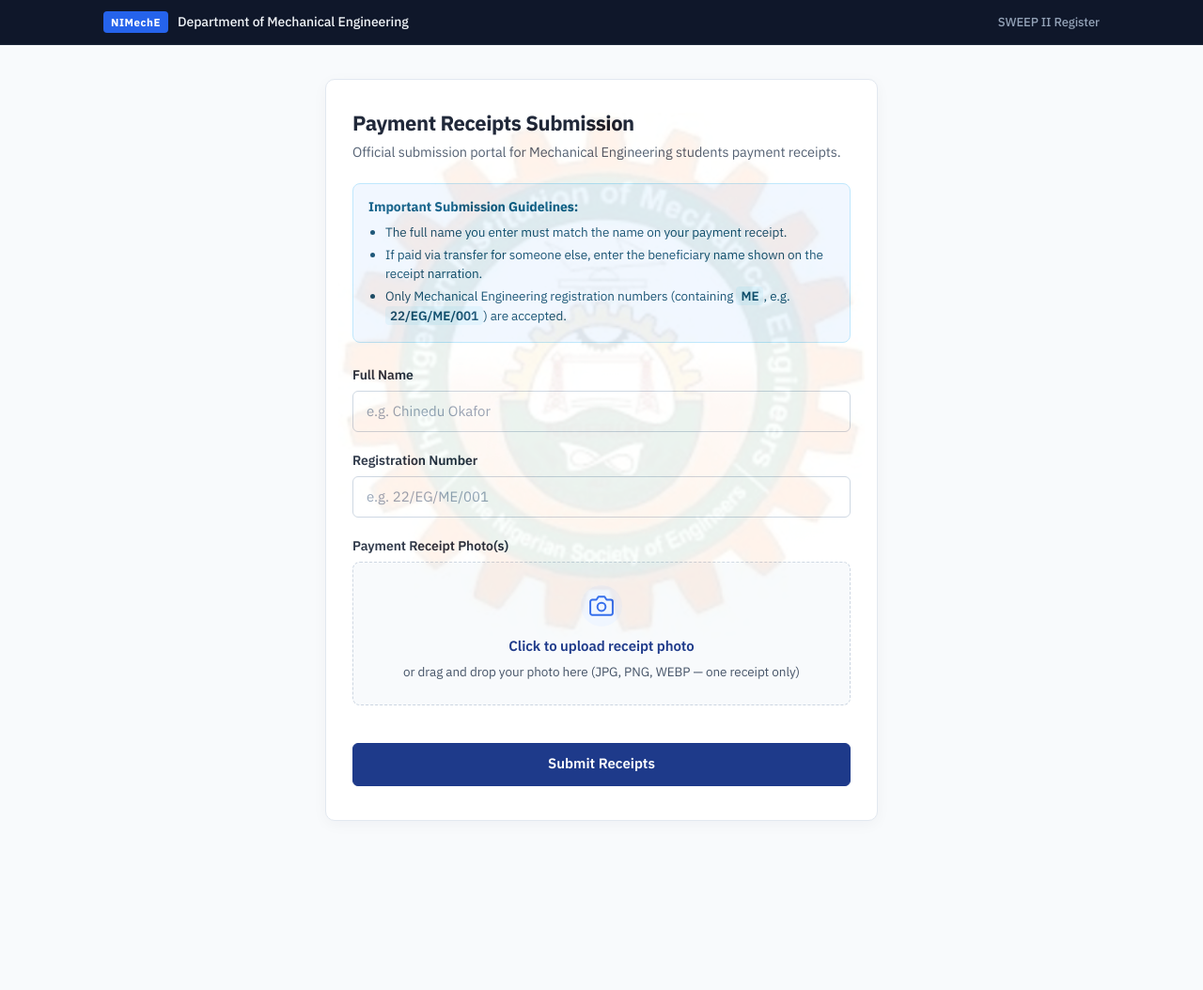
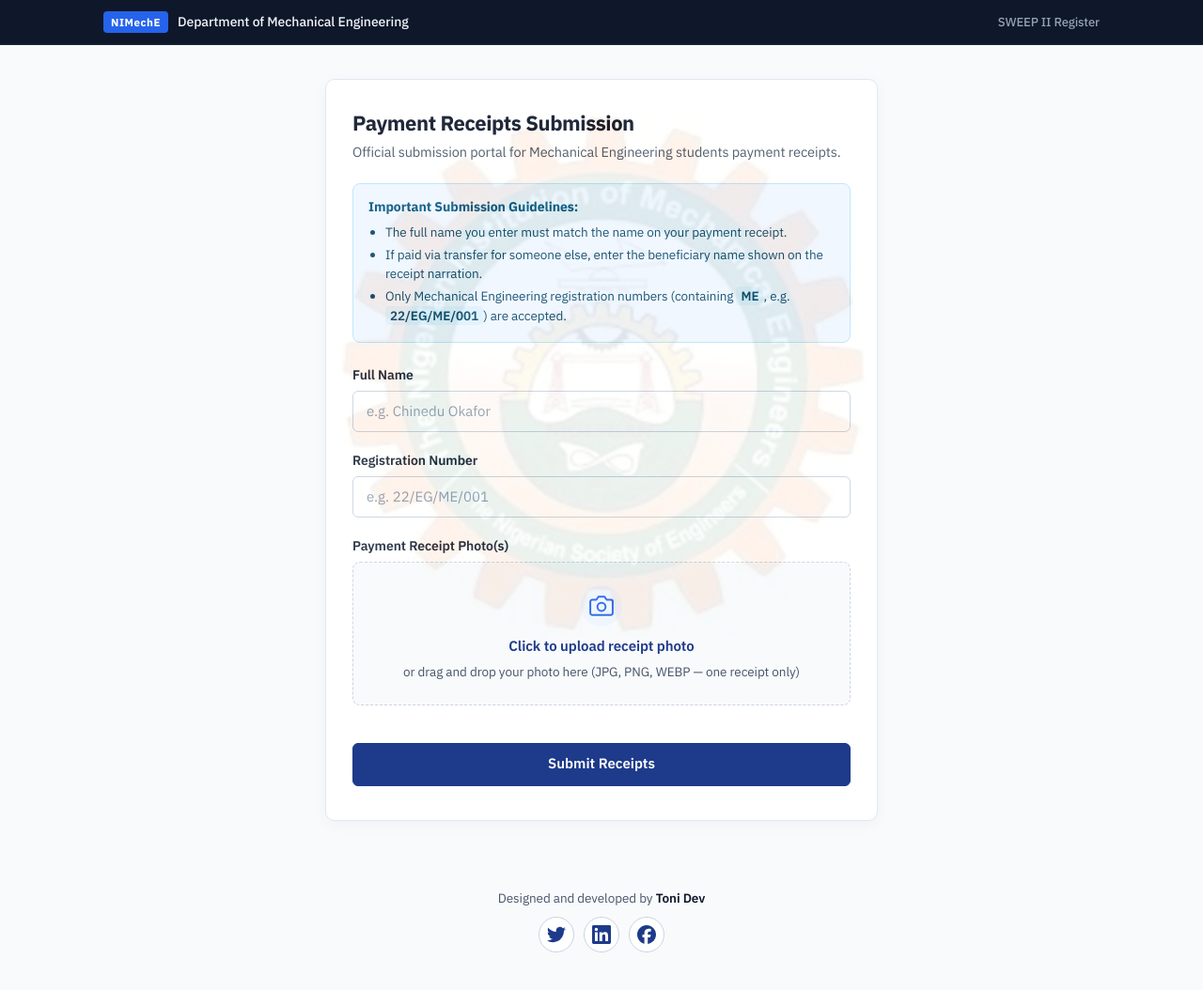
Before and after one commit to beyondthesyllabus/receipt-submission-portal-NimechE, a website: page public/index.html in a window 1280 px wide. Shown: the whole page at 94% size. Before the commit the page ends 938 px from the top, so only its background shows below. Drawn offline with Linux system fonts and the light colour scheme.

Commit message:
updated footer

```diff
--- a/public/index.html
+++ b/public/index.html
@@ -36,7 +36,8 @@
           <li>The full name you enter must match the name on your payment receipt.</li>
           <li>If paid via transfer for someone else, enter the beneficiary name shown on the receipt narration.</li>
           <li>Only Mechanical Engineering registration numbers (containing <code>ME</code>, e.g.
-            <code>22/EG/ME/001</code>) are accepted.</li>
+            <code>22/EG/ME/001</code>) are accepted.
+          </li>
         </ul>
       </div>
 
@@ -86,6 +87,35 @@
     </div>
   </main>
   <script src="/app.js"></script>
+
+
+
+  <footer class="site-footer">
+    <p>Designed and developed by <strong>Toni Dev</strong></p>
+    <div class="social">
+      <a href="https://x.com/FavourToni" target="_blank" rel="noopener noreferrer" aria-label="Twitter: @FavourToni"
+        title="Twitter: @FavourToni">
+        <svg viewBox="0 0 24 24" width="20" height="20" fill="currentColor" aria-hidden="true">
+          <path
+            d="M23.953 4.57a10 10 0 01-2.825.775 4.958 4.958 0 002.163-2.723c-.951.555-2.005.959-3.127 1.184a4.92 4.92 0 00-8.384 4.482C7.69 8.095 4.067 6.13 1.64 3.162a4.822 4.822 0 00-.666 2.475c0 1.71.87 3.213 2.188 4.096a4.904 4.904 0 01-2.228-.616v.06a4.923 4.923 0 003.946 4.827 4.996 4.996 0 01-2.212.085 4.936 4.936 0 004.604 3.417 9.867 9.867 0 01-6.102 2.105c-.39 0-.779-.023-1.17-.067a13.995 13.995 0 007.557 2.209c9.053 0 13.998-7.496 13.998-13.985 0-.21 0-.42-.015-.63A9.935 9.935 0 0024 4.59z" />
+        </svg>
+      </a>
+      <a href="https://www.linkedin.com/in/favour-tony-91b858301/" target="_blank" rel="noopener noreferrer"
+        aria-label="LinkedIn: Favour Tony" title="LinkedIn: Favour Tony">
+        <svg viewBox="0 0 24 24" width="20" height="20" fill="currentColor" aria-hidden="true">
+          <path
+            d="M20.447 20.452h-3.554v-5.569c0-1.328-.027-3.037-1.852-3.037-1.853 0-2.136 1.445-2.136 2.939v5.667H9.351V9h3.414v1.561h.046c.477-.9 1.637-1.85 3.37-1.85 3.601 0 4.267 2.37 4.267 5.455v6.286zM5.337 7.433a2.062 2.062 0 01-2.063-2.065 2.064 2.064 0 112.063 2.065zm1.782 13.019H3.555V9h3.564v11.452zM22.225 0H1.771C.792 0 0 .774 0 1.729v20.542C0 23.227.792 24 1.771 24h20.451C23.2 24 24 23.227 24 22.271V1.729C24 .774 23.2 0 22.222 0h.003z" />
+        </svg>
+      </a>
+      <a href="https://www.facebook.com/profile.php?id=61587445967838" target="_blank" rel="noopener noreferrer"
+        aria-label="Facebook: Dev Toni" title="Facebook: Dev Toni">
+        <svg viewBox="0 0 24 24" width="20" height="20" fill="currentColor" aria-hidden="true">
+          <path
+            d="M9.101 23.691v-7.98H6.627v-3.667h2.474v-1.58c0-4.085 1.848-5.978 5.858-5.978.401 0 .955.042 1.468.103a8.68 8.68 0 011.141.195v3.325a8.623 8.623 0 00-.653-.036 26.805 26.805 0 00-.733-.009c-.707 0-1.259.096-1.675.309a1.686 1.686 0 00-.679.622c-.258.42-.374.995-.374 1.752v1.297h3.919l-.386 2.103-.287 1.564h-3.246v8.245C19.396 23.238 24 18.179 24 12.044c0-6.627-5.373-12-12-12s-12 5.373-12 12c0 5.628 3.874 10.35 9.101 11.647z" />
+        </svg>
+      </a>
+    </div>
+  </footer>
 </body>
 
 </html>
--- a/public/style.css
+++ b/public/style.css
@@ -750,3 +750,47 @@ tr.detail td {
     max-width: none;
   }
 }
+
+
+/* ---------- Footer ---------- */
+.site-footer {
+  max-width: 620px;
+  margin: 0 auto;
+  padding: 8px 16px 40px;
+  text-align: center;
+  color: #475569;
+  font-size: 13.5px;
+}
+
+.site-footer p {
+  margin: 0 0 10px;
+}
+
+.site-footer strong {
+  color: #0f172a;
+  font-weight: 600;
+}
+
+.social {
+  display: flex;
+  justify-content: center;
+  gap: 10px;
+}
+
+.social a {
+  display: grid;
+  place-items: center;
+  width: 38px;
+  height: 38px;
+  border-radius: 50%;
+  color: #1e3a8a;
+  background: #ffffff;
+  border: 1px solid #cbd5e1;
+  transition: background 0.15s ease, color 0.15s ease, border-color 0.15s ease;
+}
+
+.social a:hover {
+  background: #1e3a8a;
+  color: #ffffff;
+  border-color: #1e3a8a;
+}
```
